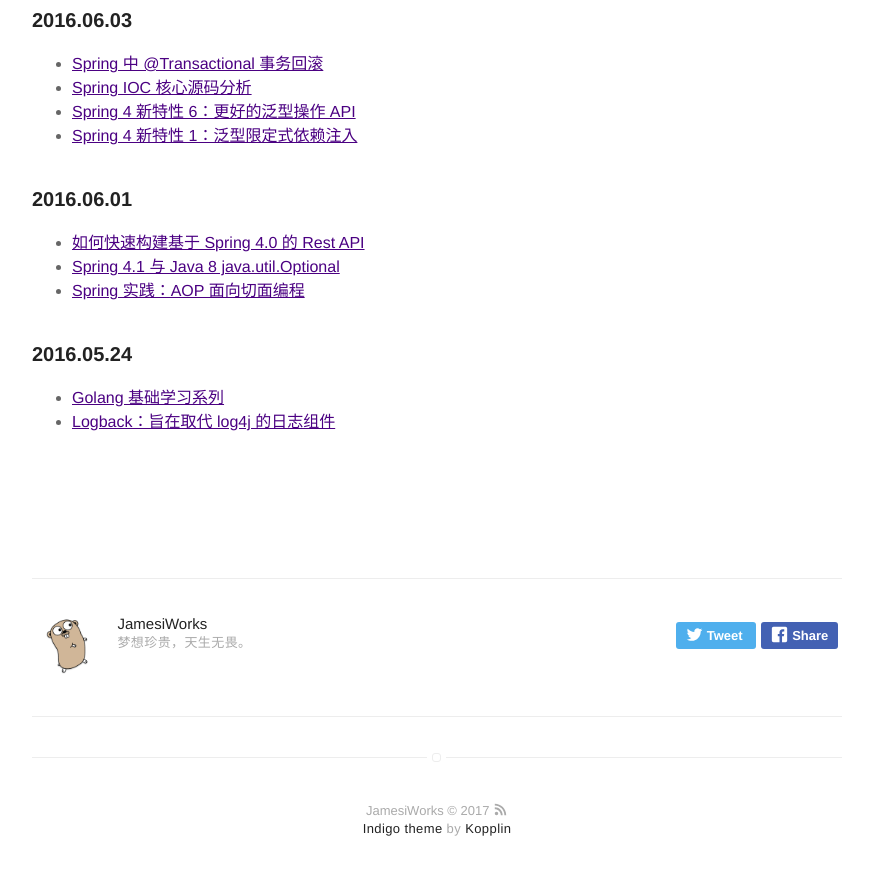
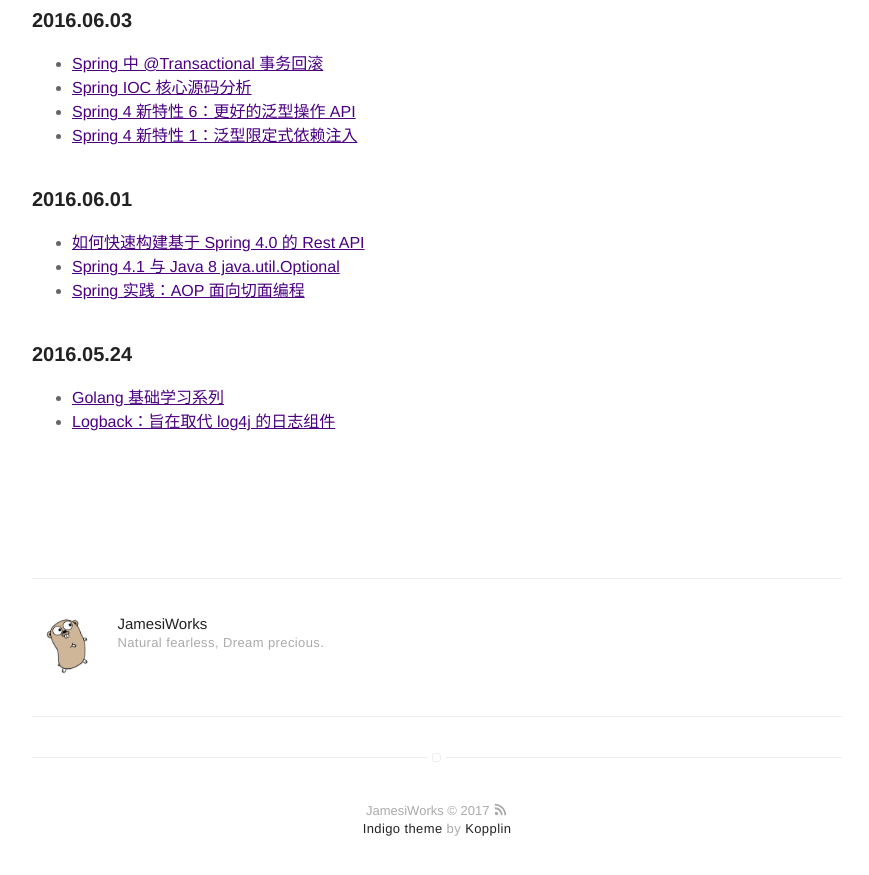
Before and after one commit to Jiangew/jiangew.github.io, a Jekyll site: the page built from _posts/2017-06-27-readhub.markdown, in a window 1280 px wide and 900 px high, scrolled down 9776 px. Shown: the top 875 px of the window, without its empty margins (203-1072 px from the left). Built offline with Jekyll 4.4.1, drawn with Linux system fonts in a browser that asks for light colours.

Commit message:
fixed polish

```diff
--- a/_config.yml
+++ b/_config.yml
@@ -29,9 +29,8 @@
 
 # if you don't have any of social below, comment the line
 # facebook: facebook
+weibo: Jiangew
 twitter: JamesiWorks
-weibo: Jiangew
-pinterest: JamesiWorks
 github: Jiangew
 # stackoverflow: 7044681/mystackoverflow
 # quora: userquora
@@ -41,7 +40,7 @@
 authors:
     JamesiWorks:
         name: JamesiWorks
-        bio: 梦想珍贵，天生无畏。
+        bio: Natural fearless, Dream precious.
         external-image: false
         picture: assets/images/profile.png
         twitter: JamesiWorks
--- a/_includes/author.html
+++ b/_includes/author.html
@@ -10,13 +10,13 @@
         <div class="share">
             <!-- Note: Only use three share links if your site width is set to large -->
             <!-- If site width is set to normal, you may choose any two share links -->
-            <a class="twitter" href="https://twitter.com/intent/tweet?text={{ site.url }}{{ page.url }} - {{ page.title }} by @{{ site.twitter }}">
+            <!--<a class="twitter" href="https://twitter.com/intent/tweet?text={{ site.url }}{{ page.url }} - {{ page.title }} by @{{ site.twitter }}">
                 <svg class="icon icon-twitter"><use xlink:href="#icon-twitter"></use></svg><span class="icon-twitter">Tweet</span>
-            </a>
+            </a>-->
 
-            <a class="facebook" href="javascript:void(0)" onclick="window.open('https://facebook.com/sharer/sharer.php?u='+encodeURIComponent(location.href), 'facebook-share-dialog', 'width=626,height=436'); return false;">
+            <!--<a class="facebook" href="javascript:void(0)" onclick="window.open('https://facebook.com/sharer/sharer.php?u='+encodeURIComponent(location.href), 'facebook-share-dialog', 'width=626,height=436'); return false;">
                 <svg class="icon icon-facebook"><use xlink:href="#icon-facebook"></use></svg><span class="icon-facebook-rect">Share</span>
-            </a>
+            </a>-->
 
             <!-- <a class="google-plus" href="https://plus.google.com/share?url={{ site.url }}{{ page.url }}" target="_blank">
                 <svg class="icon icon-google-plus"><use xlink:href="#icon-google-plus"></use></svg><span class="icon-google-plus">Share</span>
--- a/_includes/icons.html
+++ b/_includes/icons.html
@@ -26,19 +26,14 @@
 <path class="path1" d="M80.589 270.643c24.986 13.414 371.098 199.373 384 206.285s29.594 10.189 46.387 10.189c16.794 0 33.485-3.277 46.387-10.189s359.014-192.87 384-206.285c25.037-13.466 48.691-65.843 2.765-65.843h-866.253c-45.926 0-22.272 52.378 2.714 65.843zM952.986 383.437c-28.416 14.797-378.214 197.069-395.622 206.182s-29.594 10.189-46.387 10.189-28.979-1.075-46.387-10.189-365.21-191.437-393.626-206.234c-19.968-10.445-19.763 1.792-19.763 11.213s0 373.402 0 373.402c0 21.504 28.979 51.2 51.2 51.2h819.2c22.221 0 51.2-29.696 51.2-51.2 0 0 0-363.93 0-373.35s0.205-21.658-19.814-11.213z"></path>
 </symbol>
 
-<symbol id="icon-weibo" viewBox="0 0 1024 1024">
-<title>weibo</title>
-<path class="path1" d="M870.4 51.2h-716.8c-56.32 0-102.4 46.080-102.4 102.4v716.8c0 56.371 46.080 102.4 102.4 102.4h716.8c56.32 0 102.4-46.029 102.4-102.4v-716.8c0-56.32-46.080-102.4-102.4-102.4zM511.181 794.778c156.621 0 283.546-127.027 283.546-283.597 0-17.306-2.202-33.997-5.274-50.381h80.947v369.459c0 19.558-15.872 35.328-35.482 35.328h-645.837c-19.61 0-35.482-15.77-35.482-35.328v-369.459h79.309c-3.123 16.384-5.325 33.075-5.325 50.381 0 156.621 127.027 283.597 283.597 283.597zM333.978 511.181c0-97.894 79.36-177.203 177.254-177.203 97.843 0 177.254 79.309 177.254 177.203s-79.411 177.254-177.254 177.254c-97.946 0-177.254-79.36-177.254-177.254zM834.918 307.2h-82.688c-19.558 0-35.43-15.974-35.43-35.43v-82.79c0-19.558 15.872-35.379 35.379-35.379h82.688c19.661 0 35.533 15.821 35.533 35.379v82.739c0 19.507-15.872 35.482-35.482 35.482z"></path>
-</symbol>
-
 <symbol id="icon-linkedin" viewBox="0 0 1024 1024">
 <title>linkedin</title>
 <path class="path1" d="M256 153.6c0 54.374-36.352 101.171-102.451 101.171-62.208 0-102.349-44.134-102.349-98.509 0-55.808 38.912-105.062 102.4-105.062s101.171 46.592 102.4 102.4zM51.2 972.8v-665.6h204.8v665.6h-204.8z"></path>
 <path class="path2" d="M358.4 534.733c0-79.104-2.611-145.203-5.222-202.291h184.013l9.114 88.218h3.891c25.907-41.523 89.395-102.4 195.686-102.4 129.638 0 226.918 86.784 226.918 273.51v381.030h-204.8v-351.283c0-81.613-31.078-143.872-102.4-143.872-54.374 0-81.613 44.032-95.898 80.333-5.222 13.005-6.502 31.13-6.502 49.306v365.517h-204.8v-438.067z"></path>
 </symbol>
 
-<symbol id="icon-pinterest" viewBox="0 0 1024 1024">
-<title>pinterest</title>
+<symbol id="icon-weibo" viewBox="0 0 1024 1024">
+<title>weibo</title>
 <path class="path1" d="M512 68.4c-245 0-443.6 198.6-443.6 443.6 0 188 117 348.4 282 413-3.8-35-7.4-89 1.6-127.2 8-34.6 52-220.4 52-220.4s-13.2-26.6-13.2-65.8c0-61.6 35.8-107.8 80.2-107.8 37.8 0 56.2 28.4 56.2 62.4 0 38-24.2 95-36.8 147.6-10.6 44.2 22 80.2 65.6 80.2 78.8 0 139.4-83.2 139.4-203.2 0-106.2-76.4-180.4-185.2-180.4-126.2 0-200.2 94.6-200.2 192.6 0 38.2 14.6 79 33 101.2 3.6 4.4 4.2 8.2 3 12.8-3.4 14-10.8 44.2-12.4 50.4-2 8.2-6.4 9.8-14.8 6-55.4-25.8-90-106.8-90-171.8 0-140 101.6-268.4 293-268.4 153.8 0 273.4 109.6 273.4 256.2 0 152.8-96.4 276-230.2 276-45 0-87.2-23.4-101.6-51 0 0-22.2 84.6-27.6 105.4-10 38.6-37 86.8-55.2 116.2 41.6 12.8 85.6 19.8 131.4 19.8 245 0 443.6-198.6 443.6-443.6 0-245.2-198.6-443.8-443.6-443.8z"></path>
 </symbol>
 
--- a/_includes/social-links.html
+++ b/_includes/social-links.html
@@ -14,12 +14,6 @@
     {% if site.weibo %}
         <a class="link" data-title="weibo.com/{{ site.weibo }}" href="http://weibo.com/{{ site.weibo }}" target="_blank">
             <svg class="icon icon-weibo"><use xlink:href="#icon-weibo"></use></svg>
-        </a>
-    {% endif %}
-
-    {% if site.pinterest %}
-        <a class="link" data-title="pinterest.com/{{ site.pinterest }}" href="http://pinterest.com/{{ site.pinterest }}" target="_blank">
-            <svg class="icon icon-pinterest"><use xlink:href="#icon-pinterest"></use></svg>
         </a>
     {% endif %}
 
```
